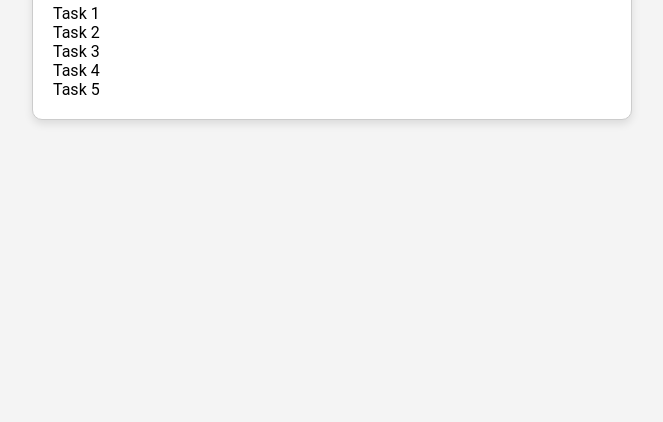
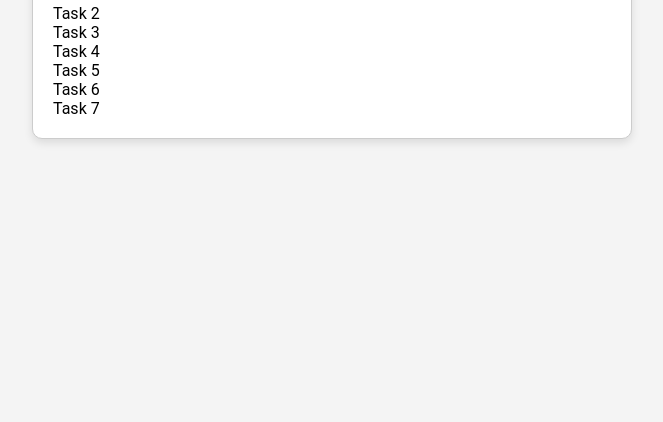
Before and after one commit to pen0808/Tracking-tasks, a plain HTML site: page index.html in a window 1280 px wide. Shown: the part 378-800 px from the top of the page, without its empty margins (308-971 px from the left). Drawn offline with Linux system fonts and the light colour scheme.

Commit message:
Added more list 6 and 7

```diff
--- a/index.html
+++ b/index.html
@@ -15,6 +15,8 @@
         <li>Task 3</li>
         <li>Task 4</li>
         <li>Task 5</li>
+        <li>Task 6</li>
+        <li>Task 7</li>
       </ul>
     </div>
 
```
Also changed, not shown: 1 other file.
